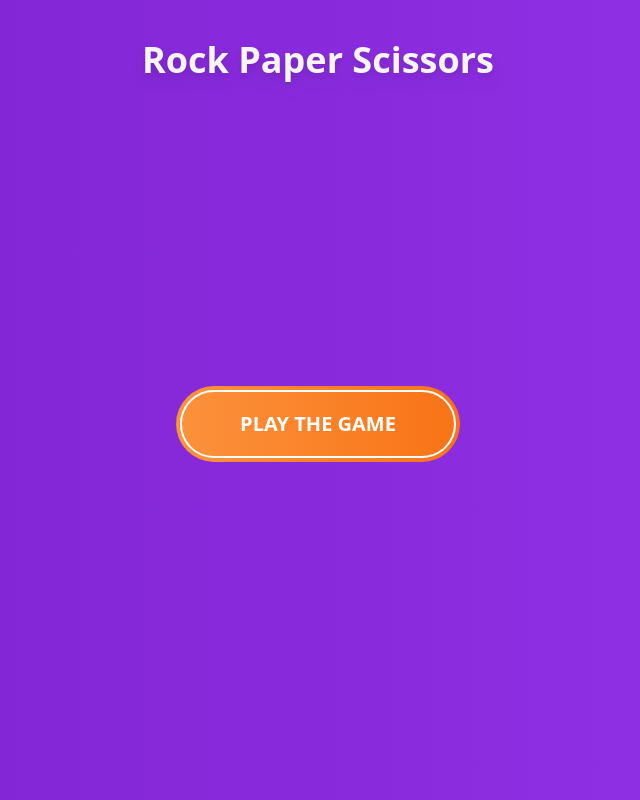
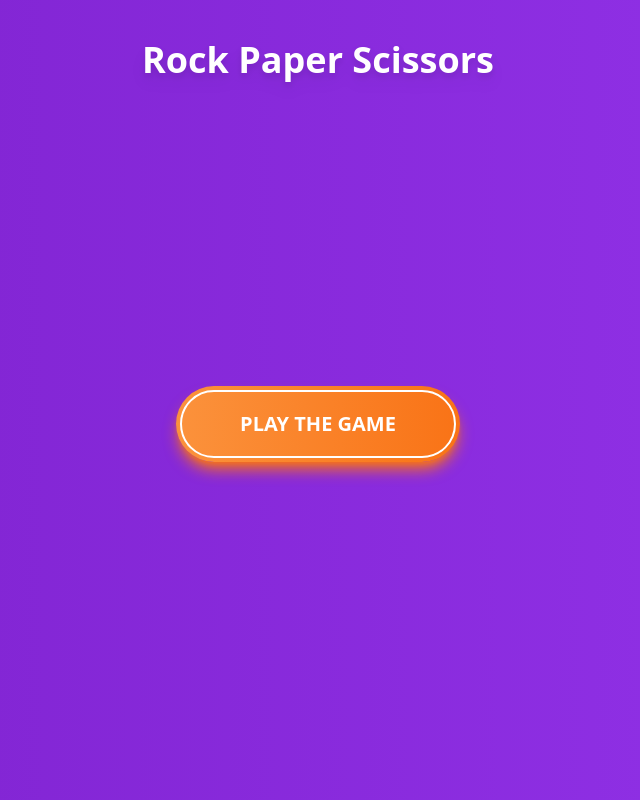
Before and after one commit to GOLDER303/-online-rock-paper-scissors-frontend, a React (Vite) app: page / in a window 1280 px wide. Shown: the whole page, without its empty margins (322-962 px from the left). Built offline with nearby package versions, Linux system fonts and the light colour scheme.

Commit message:
Add button hover effect

```diff
--- a/src/pages/MainPage.tsx
+++ b/src/pages/MainPage.tsx
@@ -1,11 +1,15 @@
 const MainPage = () => {
     return (
-        <div className="flex flex-col flex-grow h-screen pt-10 bg-gradient-to-r from-purple-700 to-purple-600 text-neutral-100">
+        <div className="flex flex-col flex-grow h-screen pt-10 bg-gradient-to-r from-purple-700 to-purple-600 text-white">
             <h1 className=" text-4xl text-center font-bold drop-shadow-lg">Rock Paper Scissors</h1>
             <div className="flex justify-center items-center flex-grow">
-                <button className="relative block mx-auto mb-8 py-6 px-16 text-xl text-white font-bold uppercase bg-gradient-to-r from-orange-400 to-orange-500 rounded-full">
+                <button className="group relative block mx-auto mb-8 py-6 px-16 text-xl font-bold uppercase bg-gradient-to-r from-orange-400 to-orange-500 rounded-full shadow-lg shadow-orange-500 hover:shadow-orange-600 transition-shadow">
+                    {/* Hover background */}
+                    <span className="absolute top-0 left-0 w-full h-full opacity-0 group-hover:opacity-100 bg-gradient-to-r from-orange-700 to-orange-600 rounded-full transition-opacity"></span>
+                    {/* White outline */}
                     <span className="absolute inset-1 border-white border-2 rounded-full"></span>
-                    Play The Game
+
+                    <span className="relative">Play The Game</span>
                 </button>
             </div>
         </div>
```
